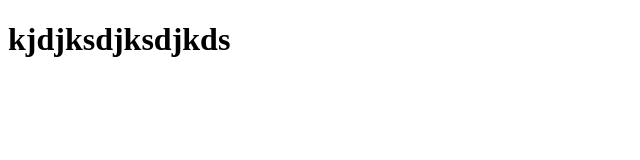
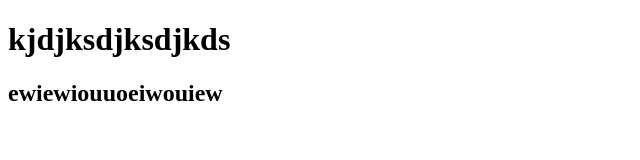
Before and after one commit to mchernokozhev/test_repo, a plain HTML site: page index.html in a window 1280 px wide. Shown: the whole page, without its empty margins (0-640 px from the left). Drawn offline with Linux system fonts and the light colour scheme.

Commit message:
add h2 title

```diff
--- a/index.html
+++ b/index.html
@@ -7,5 +7,6 @@
     </head>
     <body>
         <h1>kjdjksdjksdjkds</h1>
+        <h2>ewiewiouuoeiwouiew</h2>
     </body>
     </html>
```
